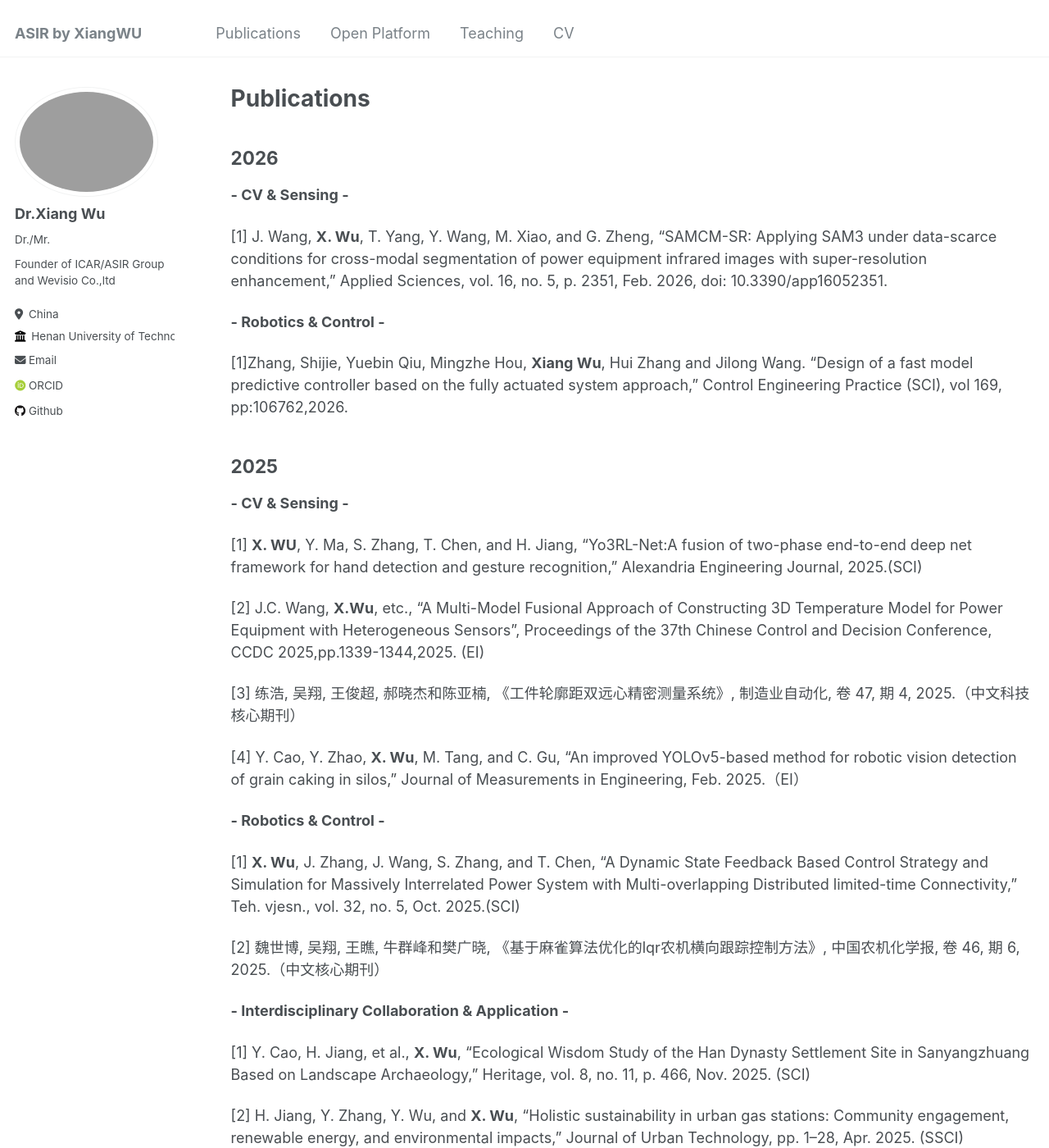
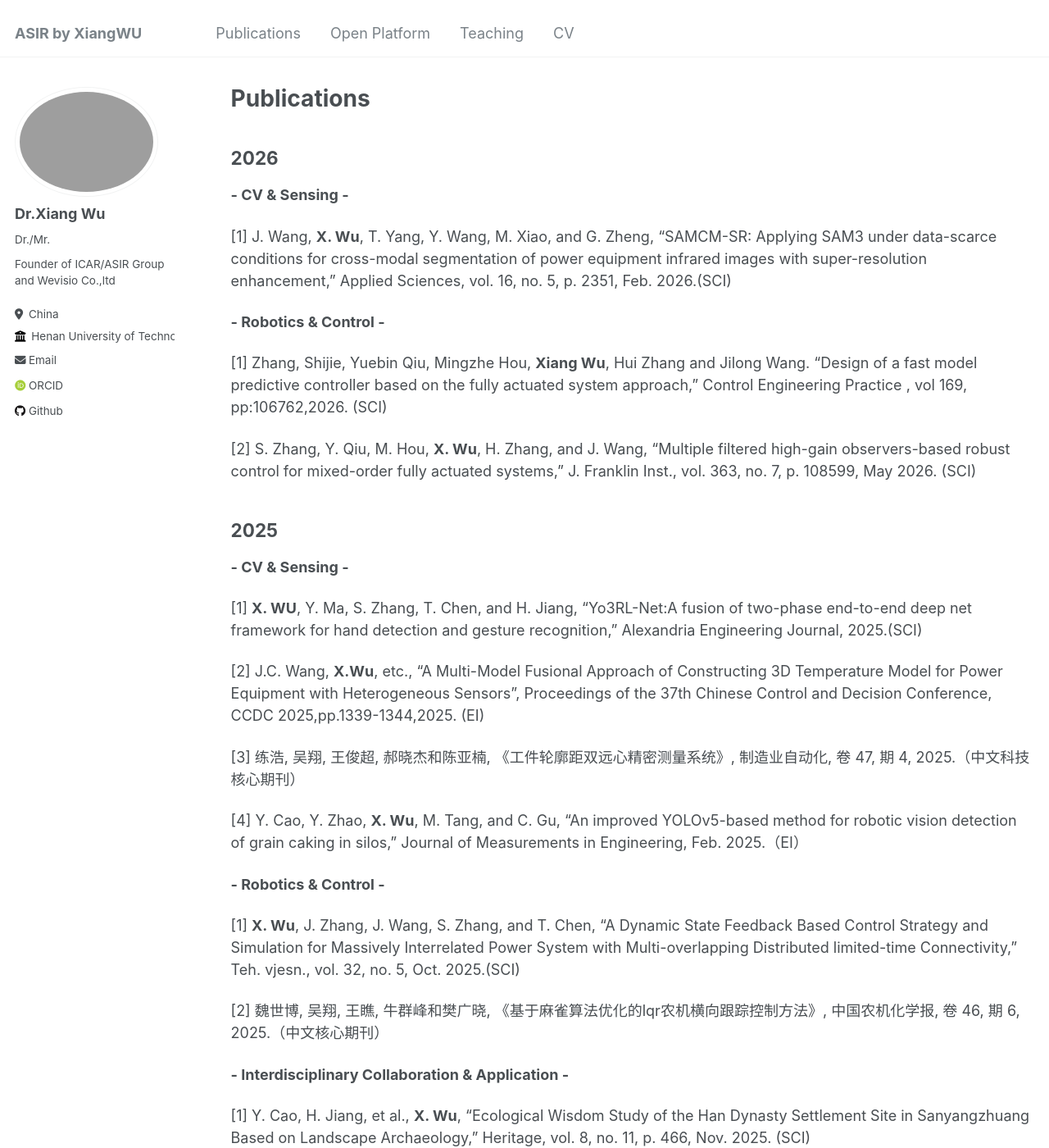
Before and after one commit to xiangwu/xiangwu.github.io, a Jekyll site: the page built from _pages/publications.md, in a window 1280 px wide and 1400 px high. Shown: the whole window at 82% size. Built offline with Jekyll 4.4.1, drawn with Linux system fonts in a browser that asks for light colours; some web fonts are replaced; some of the changed text lies outside the part shown.

Commit message:
modified:   _pages/publications.md

```diff
--- a/_pages/publications.md
+++ b/_pages/publications.md
@@ -8,11 +8,14 @@ author_profile: true
 
 **- CV & Sensing -**
 
-[1] J. Wang, **X. Wu**, T. Yang, Y. Wang, M. Xiao, and G. Zheng, “SAMCM-SR: Applying SAM3 under data-scarce conditions for cross-modal segmentation of power equipment infrared images with super-resolution enhancement,” Applied Sciences, vol. 16, no. 5, p. 2351, Feb. 2026, doi: 10.3390/app16052351.
+[1] J. Wang, **X. Wu**, T. Yang, Y. Wang, M. Xiao, and G. Zheng, “SAMCM-SR: Applying SAM3 under data-scarce conditions for cross-modal segmentation of power equipment infrared images with super-resolution enhancement,” Applied Sciences, vol. 16, no. 5, p. 2351, Feb. 2026.(SCI)
 
 **- Robotics & Control -**
 
-[1]Zhang, Shijie, Yuebin Qiu, Mingzhe Hou, **Xiang Wu**, Hui Zhang and Jilong Wang. "Design of a fast model predictive controller based on the fully actuated system approach," Control Engineering Practice (SCI), vol 169, pp:106762,2026.
+[1] Zhang, Shijie, Yuebin Qiu, Mingzhe Hou, **Xiang Wu**, Hui Zhang and Jilong Wang. "Design of a fast model predictive controller based on the fully actuated system approach," Control Engineering Practice , vol 169, pp:106762,2026. (SCI)
+
+[2] S. Zhang, Y. Qiu, M. Hou, **X. Wu**, H. Zhang, and J. Wang, “Multiple filtered high-gain observers-based robust control for mixed-order fully actuated systems,” J. Franklin Inst., vol. 363, no. 7, p. 108599, May 2026. (SCI)
+
 
 ## 2025
 
@@ -48,6 +51,7 @@ author_profile: true
 **- CV & Sensing -**
 
 [1] **X. Wu**, J. Wang, Z. Zhang, Y. Zheng, Y. Tan, and B. Guo, “A precision measuring approach of shaft edge using dual-stage sub-pixel detection with lighting compensation,” Computer Fraud and Security, vol.2024, iss:12, pp.214-226,2024.(EI)
+
 [2] Y. Ma, **X. Wu**, H. Lian, Y. Gao, J. Wang, and Y. Qiu, “A human motion detection algorithm based on improved yolov5s and ST-GCN,” Proceedings of the 36th Chinese Control and Decision Conference, CCDC 2024, pp. 2638–2643, 2024.(EI)
 
 **- Robotics & Control -**
```
